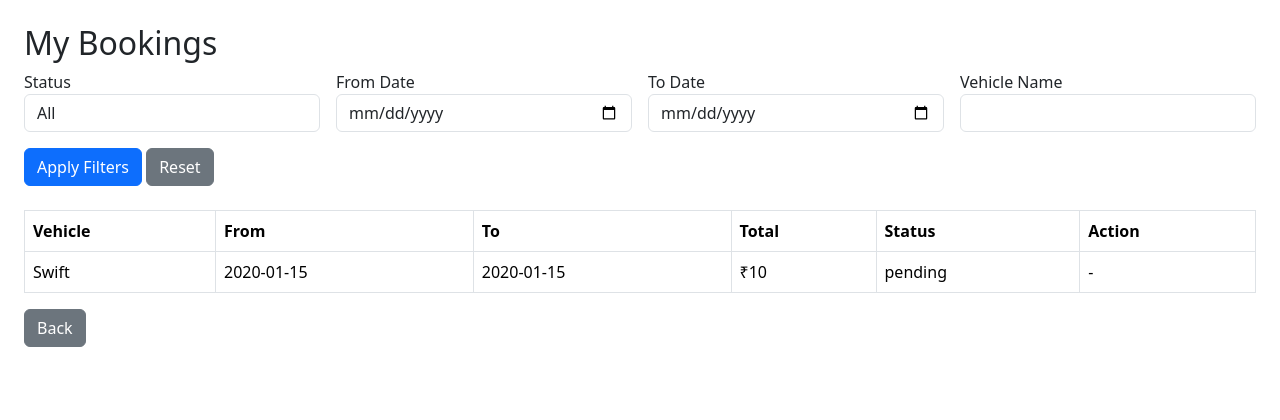
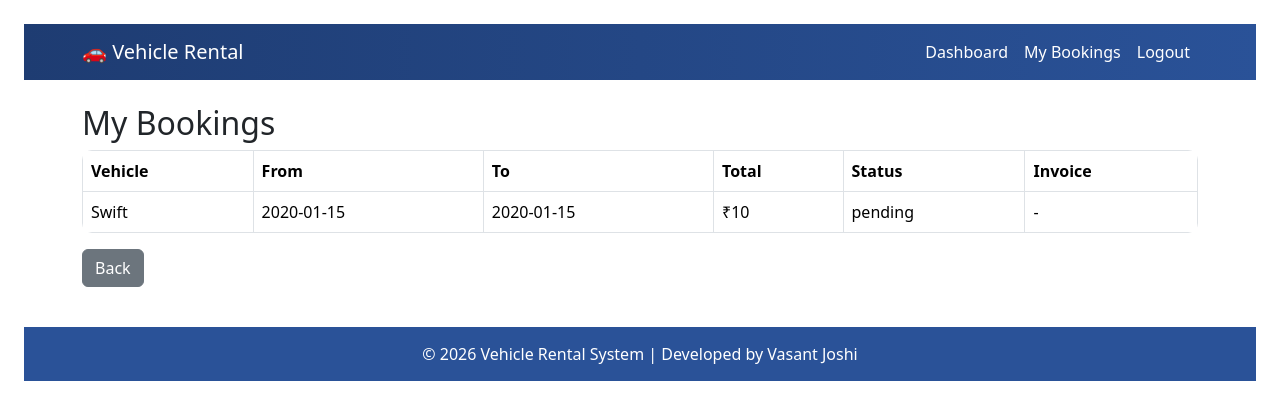
Before and after one commit to vasantrj/vehicle-rental-system, a PHP site: page /user/my-bookings.php in a window 1280 px wide. Shown: the top 420 px of the page. Run offline with PHP 8.4, Linux system fonts and the light colour scheme; a user stored in the database is signed in; data comes from the database, SQL or seed files in the repository; tables that the repository leaves empty hold one stand-in row (values such as "Sample post").

Commit message:
UI upgrade: global theme, navbar layout, improved booking validation, simulated secure payment flow, email integration

```diff
--- a/assets/style.css
+++ b/assets/style.css
@@ -1,26 +1,90 @@
+/* ===== GLOBAL THEME ===== */
+
 body {
-  font-family: system-ui, -apple-system, "Segoe UI", Roboto, Arial, sans-serif;
-  background-color: #f8f9fa;
+    font-family: 'Segoe UI', sans-serif;
+    background-color: #f4f6f9;
+    margin: 0;
+    padding: 0;
 }
 
-.hero {
-  padding-top: 90px; /* space for fixed navbar */
+h2, h3, h4 {
+    font-weight: 600;
 }
 
-.hero h1 {
-  color: #212529;
+/* ===== NAVBAR ===== */
+
+.navbar-custom {
+    background: linear-gradient(90deg, #1e3c72, #2a5298);
 }
 
-.hero-img {
-  max-width: 90%;
-  border-radius: 12px;
-  box-shadow: 0 20px 40px rgba(0,0,0,0.15);
+.navbar-custom .navbar-brand,
+.navbar-custom .nav-link {
+    color: #fff !important;
+    font-weight: 500;
 }
 
-.navbar-brand {
-  letter-spacing: 1px;
+.navbar-custom .nav-link:hover {
+    color: #ffdd57 !important;
 }
 
+/* ===== CARD STYLE ===== */
+
+.card-custom {
+    border-radius: 12px;
+    box-shadow: 0 4px 15px rgba(0,0,0,0.08);
+    border: none;
+}
+
+/* ===== BUTTONS ===== */
+
 .btn-primary {
-  box-shadow: 0 6px 14px rgba(13,110,253,0.25);
+    background-color: #2a5298;
+    border: none;
 }
+
+.btn-primary:hover {
+    background-color: #1e3c72;
+}
+
+.btn-success {
+    border-radius: 8px;
+}
+
+.btn-danger {
+    border-radius: 8px;
+}
+
+/* ===== TABLE ===== */
+
+.table {
+    background: white;
+    border-radius: 10px;
+    overflow: hidden;
+}
+
+/* ===== ALERT ===== */
+
+.alert {
+    border-radius: 10px;
+}
+
+/* ===== PAYMENT BOX ===== */
+
+.payment-box {
+    max-width: 450px;
+    margin: auto;
+    padding: 30px;
+    border-radius: 15px;
+    background: #ffffff;
+    box-shadow: 0 5px 20px rgba(0,0,0,0.1);
+}
+
+/* ===== FOOTER ===== */
+
+.footer {
+    text-align: center;
+    padding: 15px;
+    background: #2a5298;
+    color: white;
+    margin-top: 40px;
+}
--- a/includes/footer.php
+++ b/includes/footer.php
@@ -1,3 +1,3 @@
-<script src="https://cdn.jsdelivr.net/npm/bootstrap@5.3.2/dist/js/bootstrap.bundle.min.js"></script>
-</body>
-</html>
+<div class="footer">
+    © <?= date("Y") ?> Vehicle Rental System | Developed by Vasant Joshi
+</div>
--- a/includes/navbar.php
+++ b/includes/navbar.php
@@ -0,0 +1,41 @@
+<?php
+if (session_status() === PHP_SESSION_NONE) {
+    session_start();
+}
+?>
+
+<nav class="navbar navbar-expand-lg navbar-custom">
+  <div class="container">
+    <a class="navbar-brand" href="#">🚗 Vehicle Rental</a>
+
+    <div class="collapse navbar-collapse">
+      <ul class="navbar-nav ms-auto">
+
+        <?php if(isset($_SESSION['role']) && $_SESSION['role']=="user") { ?>
+          <li class="nav-item">
+            <a class="nav-link" href="../user/dashboard.php">Dashboard</a>
+          </li>
+          <li class="nav-item">
+            <a class="nav-link" href="../user/my-bookings.php">My Bookings</a>
+          </li>
+        <?php } ?>
+
+        <?php if(isset($_SESSION['role']) && $_SESSION['role']=="admin") { ?>
+          <li class="nav-item">
+            <a class="nav-link" href="../admin/dashboard.php">Admin Dashboard</a>
+          </li>
+          <li class="nav-item">
+            <a class="nav-link" href="../admin/bookings.php">Bookings</a>
+          </li>
+        <?php } ?>
+
+        <?php if(isset($_SESSION['role'])) { ?>
+          <li class="nav-item">
+            <a class="nav-link" href="../auth/logout.php">Logout</a>
+          </li>
+        <?php } ?>
+
+      </ul>
+    </div>
+  </div>
+</nav>
--- a/sql/vehicle_rental.sql
+++ b/sql/vehicle_rental.sql
@@ -59,3 +59,6 @@ INSERT INTO users (name, email, password, role) VALUES
 ('admin', 'admin@gmail.com', 'admin', 'admin');
 
 ALTER TABLE bookings ADD total_price INT NOT NULL AFTER end_date;
+
+ALTER TABLE bookings
+ADD payment_status ENUM('pending','paid','failed') DEFAULT 'pending';
--- a/user/my-bookings.php
+++ b/user/my-bookings.php
@@ -9,55 +9,17 @@ if (!isset($_SESSION['role']) || $_SESSION['role'] !== "user") {
 
 $user_id = $_SESSION['user_id'];
 
-/* --------------------------
-   FILTER VALUES
--------------------------- */
-$status = $_GET['status'] ?? '';
-$from_date = $_GET['from_date'] ?? '';
-$to_date = $_GET['to_date'] ?? '';
-$vehicle_name = $_GET['vehicle_name'] ?? '';
-
-/* --------------------------
-   BUILD DYNAMIC QUERY
--------------------------- */
-$sql = "
+$stmt = mysqli_prepare($conn, "
     SELECT b.id, v.name AS vehicle_name,
            b.start_date, b.end_date,
            b.total_price, b.status
     FROM bookings b
     JOIN vehicles v ON b.vehicle_id = v.id
-    WHERE b.user_id = ?
-";
+    WHERE b.user_id=?
+    ORDER BY b.id DESC
+");
 
-$params = [$user_id];
-$types = "i";
-
-if (!empty($status)) {
-    $sql .= " AND b.status = ?";
-    $params[] = $status;
-    $types .= "s";
-}
-
-if (!empty($from_date)) {
-    $sql .= " AND b.start_date >= ?";
-    $params[] = $from_date;
-    $types .= "s";
-}
-
-if (!empty($to_date)) {
-    $sql .= " AND b.end_date <= ?";
-    $params[] = $to_date;
-    $types .= "s";
-}
-
-if (!empty($vehicle_name)) {
-    $sql .= " AND v.name LIKE ?";
-    $params[] = "%$vehicle_name%";
-    $types .= "s";
-}
-
-$stmt = mysqli_prepare($conn, $sql);
-mysqli_stmt_bind_param($stmt, $types, ...$params);
+mysqli_stmt_bind_param($stmt, "i", $user_id);
 mysqli_stmt_execute($stmt);
 $result = mysqli_stmt_get_result($stmt);
 ?>
@@ -66,48 +28,14 @@ $result = mysqli_stmt_get_result($stmt);
 <html>
 <head>
 <title>My Bookings</title>
+<link rel="stylesheet" href="../assets/style.css">
 <link href="https://cdn.jsdelivr.net/npm/bootstrap@5.3.2/dist/css/bootstrap.min.css" rel="stylesheet">
 </head>
 <body class="p-4">
-
+<?php include "../includes/navbar.php"; ?>
+<div class="container mt-4">
 <h2>My Bookings</h2>
 
-<!-- FILTER FORM -->
-<form method="get" class="row g-3 mb-4">
-
-<div class="col-md-3">
-<label>Status</label>
-<select name="status" class="form-control">
-<option value="">All</option>
-<option value="approved" <?= ($status=='approved')?'selected':'' ?>>Approved</option>
-<option value="pending" <?= ($status=='pending')?'selected':'' ?>>Pending</option>
-<option value="rejected" <?= ($status=='rejected')?'selected':'' ?>>Rejected</option>
-</select>
-</div>
-
-<div class="col-md-3">
-<label>From Date</label>
-<input type="date" name="from_date" value="<?= htmlspecialchars($from_date) ?>" class="form-control">
-</div>
-
-<div class="col-md-3">
-<label>To Date</label>
-<input type="date" name="to_date" value="<?= htmlspecialchars($to_date) ?>" class="form-control">
-</div>
-
-<div class="col-md-3">
-<label>Vehicle Name</label>
-<input type="text" name="vehicle_name" value="<?= htmlspecialchars($vehicle_name) ?>" class="form-control">
-</div>
-
-<div class="col-md-12">
-<button class="btn btn-primary">Apply Filters</button>
-<a href="my-bookings.php" class="btn btn-secondary">Reset</a>
-</div>
-
-</form>
-
-<!-- BOOKINGS TABLE -->
 <table class="table table-bordered">
 <tr>
 <th>Vehicle</th>
@@ -115,7 +43,7 @@ $result = mysqli_stmt_get_result($stmt);
 <th>To</th>
 <th>Total</th>
 <th>Status</th>
-<th>Action</th>
+<th>Invoice</th>
 </tr>
 
 <?php while($row = mysqli_fetch_assoc($result)) { ?>
@@ -126,23 +54,20 @@ $result = mysqli_stmt_get_result($stmt);
 <td>₹<?= $row['total_price'] ?></td>
 <td><?= $row['status'] ?></td>
 <td>
-
-<?php if($row['status'] == 'approved') { ?>
-    <a class="btn btn-primary btn-sm"
-       href="invoice.php?id=<?= $row['id'] ?>">
-       Invoice
-    </a>
-<?php } else { ?>
-    -
-<?php } ?>
-
+<?php if($row['status']=='approved') { ?>
+<a class="btn btn-primary btn-sm"
+   href="invoice.php?id=<?= $row['id'] ?>">
+Invoice
+</a>
+<?php } else { echo "-"; } ?>
 </td>
 </tr>
 <?php } ?>
 
 </table>
 
-<a class="btn btn-secondary" href="dashboard.php">Back</a>
-
+<a href="dashboard.php" class="btn btn-secondary">Back</a>
+</div>
+<?php include "../includes/footer.php"; ?>
 </body>
 </html>
```
Also changed, not shown: admin/bookings.php (+5 -2 lines), admin/dashboard.php (+5 -2 lines), user/book-vehicle.php (+57 -41 lines), user/dashboard.php (+5 -2 lines), user/payment.php (added, +71 -0 lines), user/payment_result.php (added, +32 -0 lines), user/payment_verify.php (added, +70 -0 lines), user/vehicles.php (+5 -2 lines), 1 other file.
